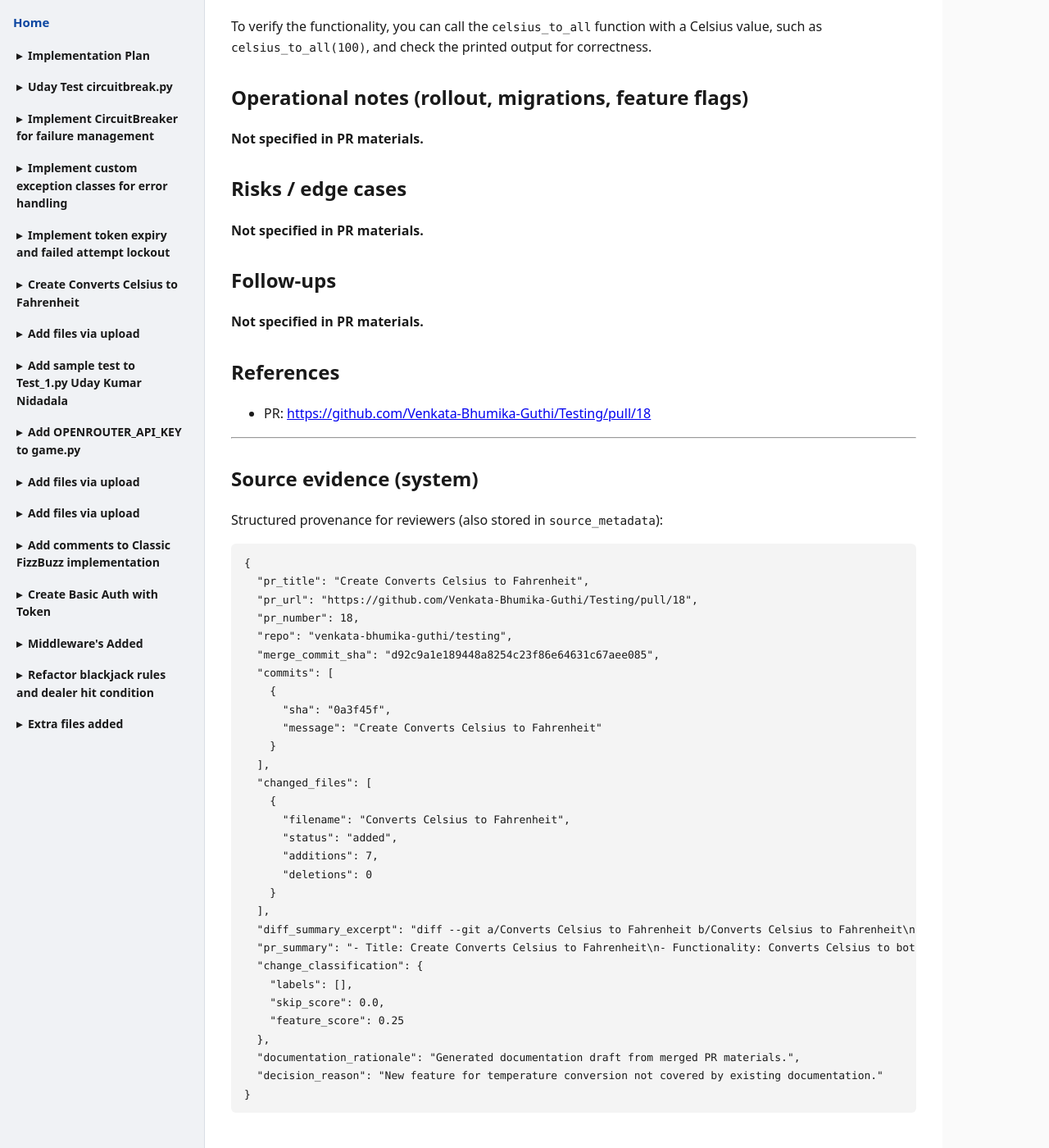
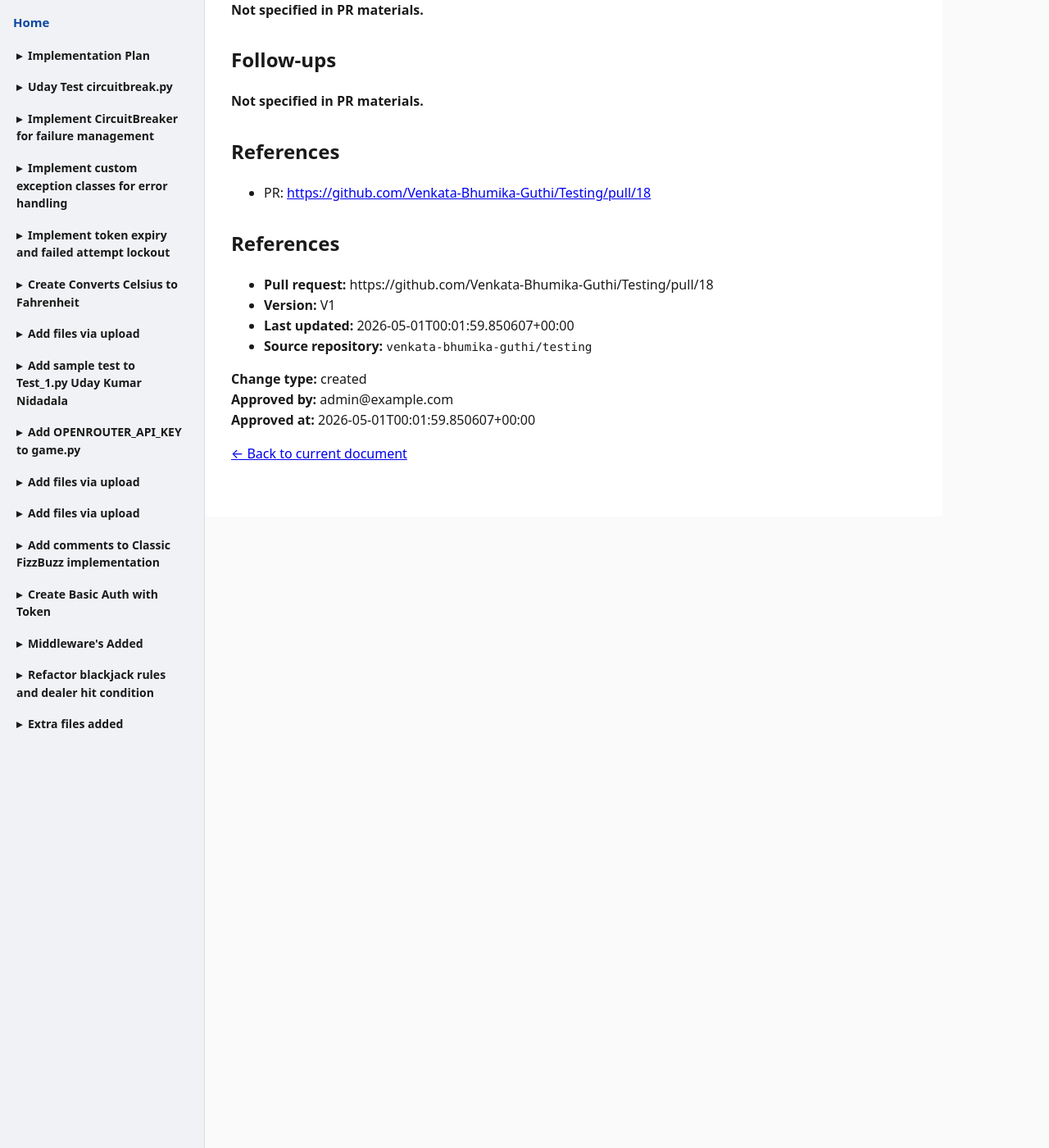
Before and after one commit to Venkata-Bhumika-Guthi/product-docs, a Jekyll site: the page built from docs/documents/create-converts-celsius-to-fahrenheit-b8114929b3/versions/v1.md, in a window 1280 px wide and 1400 px high, scrolled down 799 px. Shown: the whole window at 82% size. Built offline with Jekyll 4.4.1, drawn with Linux system fonts in a browser that asks for light colours; some of the changed text lies outside the part shown.

Commit message:
docs: create-converts-celsius-to-fahrenheit-b8114929b3 V1

````diff
--- a/docs/documents/create-converts-celsius-to-fahrenheit-b8114929b3/versions/v1.md
+++ b/docs/documents/create-converts-celsius-to-fahrenheit-b8114929b3/versions/v1.md
@@ -5,16 +5,6 @@ title: "Create Converts Celsius to Fahrenheit (V1)"
 
 # Create Converts Celsius to Fahrenheit (V1)
 
-**Version:** V1
-**Change type:** created
-**Approved by:** admin@example.com
-**Approved at:** 2026-05-01T00:01:59.850607+00:00
-
-[← Back to current document](../index.html)
-
----
-
-# PR-18: Create Converts Celsius to Fahrenheit
 ## Summary
 This pull request introduces a new function that converts Celsius temperatures to both Fahrenheit and Kelvin.
 
@@ -39,41 +29,16 @@ To verify the functionality, you can call the `celsius_to_all` function with a C
 ## References
 - PR: [https://github.com/Venkata-Bhumika-Guthi/Testing/pull/18](https://github.com/Venkata-Bhumika-Guthi/Testing/pull/18)
 
----
+## References
 
-## Source evidence (system)
+- **Pull request:** https://github.com/Venkata-Bhumika-Guthi/Testing/pull/18
+- **Version:** V1
+- **Last updated:** 2026-05-01T00:01:59.850607+00:00
+- **Source repository:** `venkata-bhumika-guthi/testing`
 
-Structured provenance for reviewers (also stored in `source_metadata`):
 
-```json
-{
-  "pr_title": "Create Converts Celsius to Fahrenheit",
-  "pr_url": "https://github.com/Venkata-Bhumika-Guthi/Testing/pull/18",
-  "pr_number": 18,
-  "repo": "venkata-bhumika-guthi/testing",
-  "merge_commit_sha": "d92c9a1e189448a8254c23f86e64631c67aee085",
-  "commits": [
-    {
-      "sha": "0a3f45f",
-      "message": "Create Converts Celsius to Fahrenheit"
-    }
-  ],
-  "changed_files": [
-    {
-      "filename": "Converts Celsius to Fahrenheit",
-      "status": "added",
-      "additions": 7,
-      "deletions": 0
-    }
-  ],
-  "diff_summary_excerpt": "diff --git a/Converts Celsius to Fahrenheit b/Converts Celsius to Fahrenheit\nnew file mode 100644\nindex 0000000..c93822b\n--- /dev/null\n+++ b/Converts Celsius to Fahrenheit\t\n@@ -0,0 +1,7 @@\n+def celsius_to_all(c):\n+    print(f\"Celsius:    {c}\u00b0C\")\n+    print(f\"Fahrenheit: {c * 9/5 + 32}\u00b0F\")\n+    print(f\"Kelvin:     {c + 273.15}K\")\n+\n+celsius_to_all(100)\n+#Converts Celsius to Fahrenheit and Kelvin in one shot.\n",
-  "pr_summary": "- Title: Create Converts Celsius to Fahrenheit\n- Functionality: Converts Celsius to both Fahrenheit and Kelvin simultaneously.\n- New file created: \"Converts Celsius to Fahrenheit\".\n- Commit message: Create Converts Celsius to Fahrenheit.\n- Code includes a function `celsius_to_all(c)` that prints the temperature in Celsius, Fahrenheit, and Kelvin.\n- Example usage of the function with an input of 100 degrees Celsius.\n- The output format includes degree symbols for clarity.\n- The implementation is straightforward and user-friendly.",
-  "change_classification": {
-    "labels": [],
-    "skip_score": 0.0,
-    "feature_score": 0.25
-  },
-  "documentation_rationale": "Generated documentation draft from merged PR materials.",
-  "decision_reason": "New feature for temperature conversion not covered by existing documentation."
-}
-```
+**Change type:** created
+**Approved by:** admin@example.com
+**Approved at:** 2026-05-01T00:01:59.850607+00:00
+
+[← Back to current document](../index.html)
````
